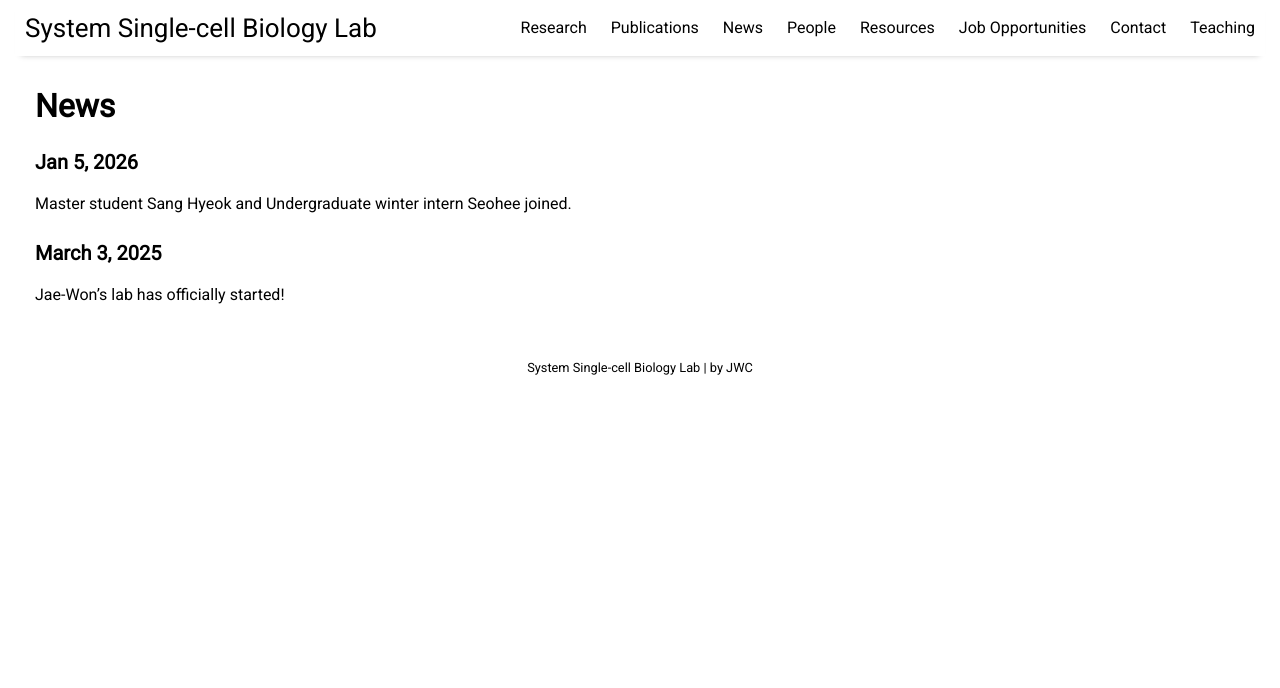
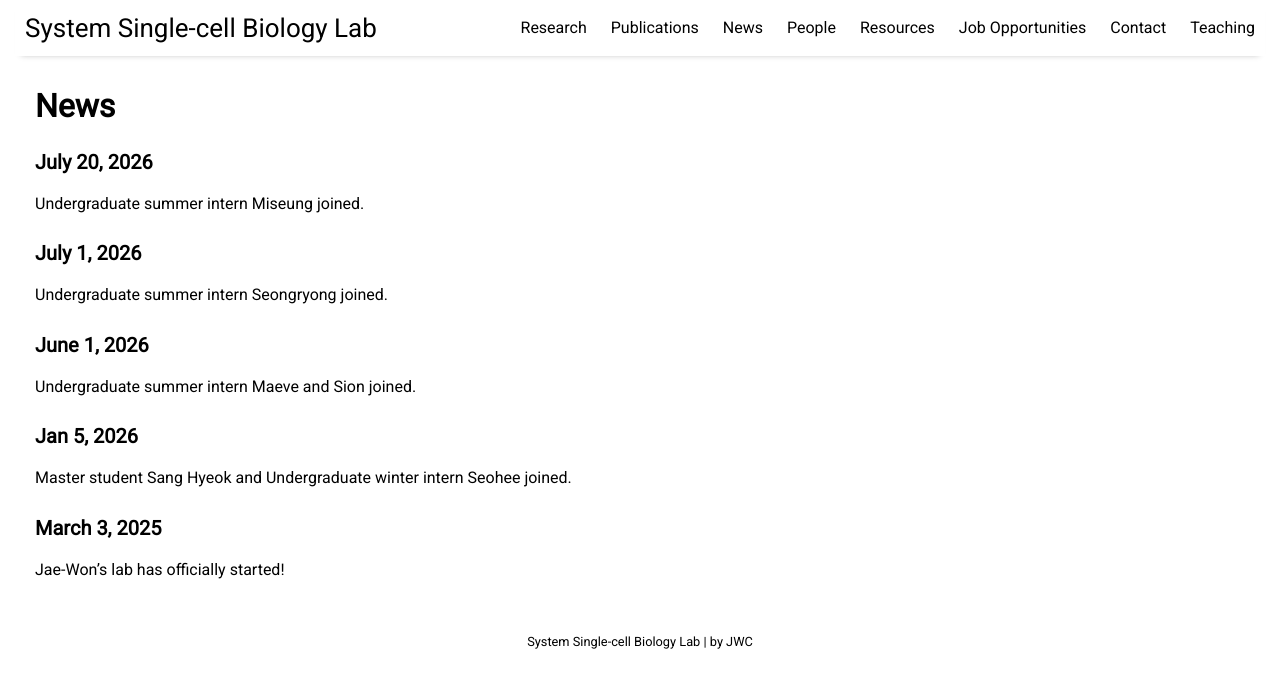
Before and after one commit to jaewon-cho/jaewon-cho.github.io, a Jekyll site: the page built from pages/news.md, in a window 1280 px wide. Shown: the top 688 px of the page. Built offline with Jekyll 4.4.1, drawn with Linux system fonts in a browser that asks for light colours; nearby versions of some CDN libraries.

Commit message:
Update news.md

```diff
--- a/pages/news.md
+++ b/pages/news.md
@@ -3,6 +3,15 @@ layout: page
 title: News
 permalink: /news
 ---
+### July 20, 2026
+Undergraduate summer intern Miseung joined.
+
+### July 1, 2026
+Undergraduate summer intern Seongryong joined.
+
+### June 1, 2026
+Undergraduate summer intern Maeve and Sion joined.
+
 ### Jan 5, 2026
 Master student Sang Hyeok and Undergraduate winter intern Seohee joined.
 
```
